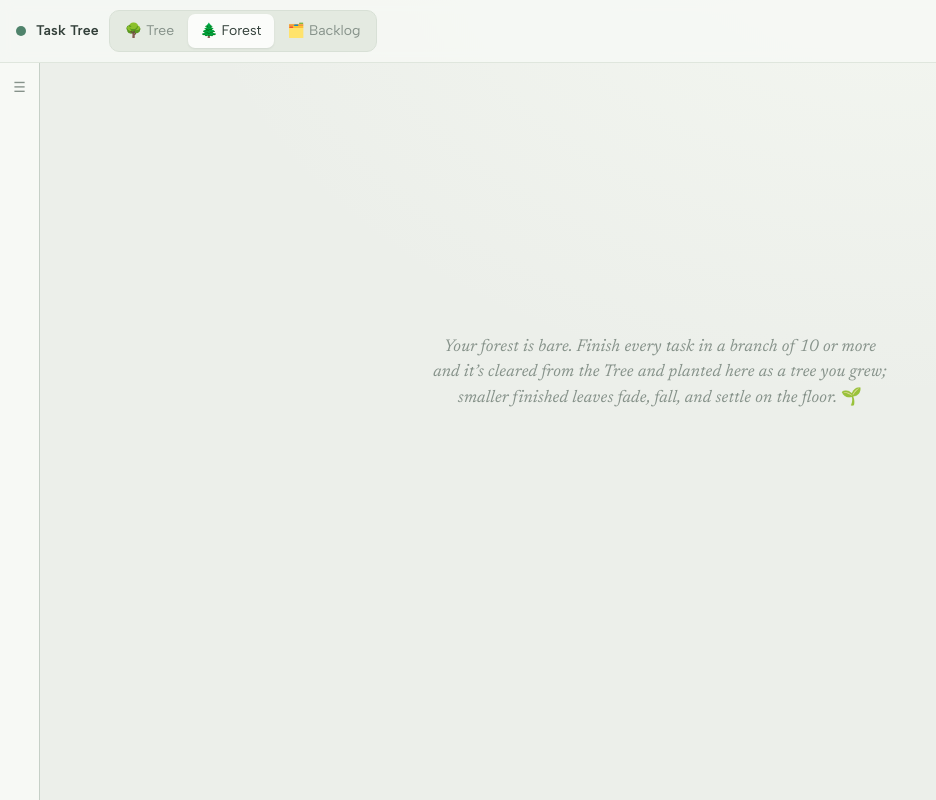
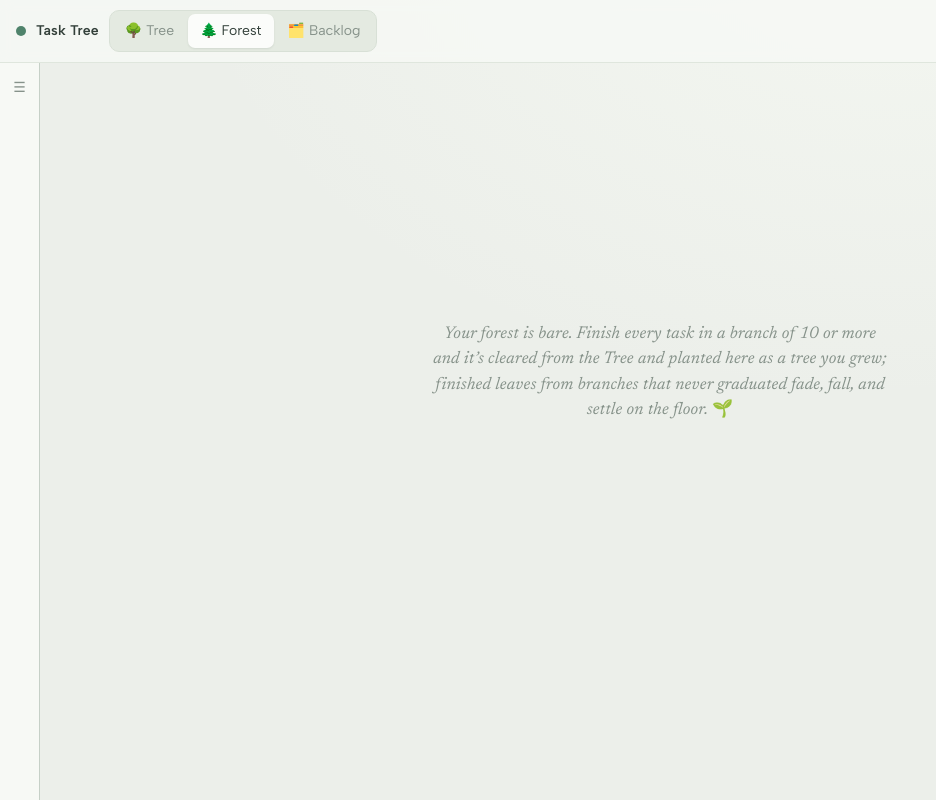
Before and after one commit to nori266/task-tree, a React (Vite) app: page / in a window 1280 px wide. Both pictures are taken after a click on the button "🌲 Forest". Shown: the whole page, without its empty margins (0-936 px from the left). Built offline with nearby package versions, Linux system fonts and the light colour scheme.

Commit message:
feat: replant a branch's shed leaves onto its Forest tree so it grows as big as the work it stands for
The forest floor now holds only orphan leaves, whose branch never graduated.

```diff
--- a/src/task-tree/Forest.jsx
+++ b/src/task-tree/Forest.jsx
@@ -5,9 +5,12 @@ import { jitter } from "./layout.js";
 
 /* The Forest tab: every completed big branch that graduated from the Tree
    grows here as a natural tree, one card each, newest first — and beneath them
-   the floor, where every done leaf that faded and fell off the Tree comes to
-   rest. Leaves whose branch has since graduated bank at the foot of its tree;
-   the rest drift together in a band along the bottom. */
+   the floor, where done leaves that faded and fell off the Tree come to rest.
+
+   A leaf whose branch has since graduated is replanted onto that branch's
+   tree, in autumn tones among its foliage: the work it stands for is part of
+   that achievement, so the tree shows it rather than the ground. The floor is
+   only for orphans — leaves whose branch never graduated. */
 
 const BARK_TOP = "#8C6239";
 const BARK_BOT = "#5E3F26";
@@ -17,14 +20,16 @@ const LITTER_TONES = ["#C9A227", "#B4863B", "#A9772E", "#8E6B3A", "#C08552", "#9
 const LEAF_D = "M0,0 C-5,-4 -5,-11 0,-16 C5,-11 5,-4 0,0 Z";
 const CARD_H = 320;
 const LITTER_CAP = 200; // blobs actually drawn; the true count is always labelled
+const BAND_W = 1000;
+const BAND_DROP = 62;
 
-// A fallen leaf always lands in the same spot, seeded by its own id.
-const litterLeaf = (l, i, spread, drop, minScale, maxScale) => ({
+// A fallen leaf always lands in the same spot on the floor, seeded by its own id.
+const litterLeaf = (l, i) => ({
   key: `${l.id}-${i}`,
-  x: jitter(l.id, 21) * spread,
-  y: (jitter(l.id, 22) + 0.5) * drop,
+  x: jitter(l.id, 21) * BAND_W,
+  y: (jitter(l.id, 22) + 0.5) * BAND_DROP,
   rot: 55 + (jitter(l.id, 23) + 0.5) * 70, // lying near-flat on the ground
-  scale: minScale + (jitter(l.id, 24) + 0.5) * (maxScale - minScale),
+  scale: 0.55 + (jitter(l.id, 24) + 0.5) * 0.5,
   fill: LITTER_TONES[i % LITTER_TONES.length],
 });
 
@@ -41,10 +46,11 @@ function branchPath(b) {
   );
 }
 
-function TreeCard({ achievement, banked, onReturn }) {
+function TreeCard({ achievement, shed, onReturn }) {
+  const shedKey = shed.map((l) => l.id).join(",");
   const { branches, leaves, bbox, size } = useMemo(
-    () => growTree(achievement.tree),
-    [achievement]
+    () => growTree(achievement.tree, shed),
+    [achievement, shedKey] // eslint-disable-line react-hooks/exhaustive-deps
   );
   const gid = `bark-${achievement.id}`;
   const pad = 18;
@@ -58,8 +64,6 @@ function TreeCard({ achievement, banked, onReturn }) {
   // markdown of every completed task in the branch (stored at graduation;
   // recomputed for trees planted before it was stored)
   const md = achievement.md ?? toMarkdown([achievement.tree]);
-  // leaves shed before graduation were real tasks too, so they count
-  const total = size + (achievement.shed ?? 0);
   const [copied, setCopied] = useState(false);
   const copy = async () => {
     try {
@@ -80,19 +84,6 @@ function TreeCard({ achievement, banked, onReturn }) {
         </defs>
         {/* ground shadow at the trunk base */}
         <ellipse cx={0} cy={2} rx={groundR} ry={groundR * 0.22} className="ff-ground" />
-        {/* leaves this branch shed while it was still growing, banked at its foot */}
-        {banked.slice(-60).map((l, i) => {
-          const b = litterLeaf(l, i, groundR * 1.9, 14, 0.45, 0.8);
-          return (
-            <path
-              key={b.key}
-              d={LEAF_D}
-              className="ff-litterleaf"
-              fill={b.fill}
-              transform={`translate(${b.x},${b.y + 2}) rotate(${b.rot}) scale(${b.scale})`}
-            />
-          );
-        })}
         {ordered.map((b, i) => (
           <g key={i}>
             <path d={branchPath(b)} fill={`url(#${gid})`} className="ff-branch" />
@@ -100,21 +91,25 @@ function TreeCard({ achievement, banked, onReturn }) {
             <circle cx={b.x1} cy={b.y1} r={b.w1 / 2} fill={`url(#${gid})`} className="ff-branch" />
           </g>
         ))}
-        {leaves.map((l, i) => (
+        {leaves.map((l, i) => {
+          const tones = l.shed ? LITTER_TONES : LEAF_TONES;
+          return (
             <path
               key={i}
               d={LEAF_D}
-            className="ff-leaf"
-            fill={LEAF_TONES[l.tone % LEAF_TONES.length]}
+              className={l.shed ? "ff-leaf ff-leaf-shed" : "ff-leaf"}
+              fill={tones[l.tone % tones.length]}
               transform={`translate(${l.x},${l.y}) rotate(${l.rot}) scale(${l.r / 16})`}
               style={{ animationDelay: `${(i % 12) * 0.05}s` }}
             />
-        ))}
+          );
+        })}
       </svg>
       <figcaption className="ff-cap">
         <span className="ff-title">{achievement.title || "Untitled branch"}</span>
+        {/* the shed leaves are back on the tree, so `size` already counts them */}
         <span className="ff-meta">
-          🌿 {total} tasks{achievement.shed ? ` · ${achievement.shed} shed as leaves` : ""} · {when}
+          🌿 {size} tasks{shed.length ? ` · ${shed.length} of them shed as leaves` : ""} · {when}
         </span>
         <div className="ff-cardactions">
           <button className="ff-copy" onClick={copy} title="Copy the completed tasks as markdown">
@@ -133,7 +128,7 @@ function TreeCard({ achievement, banked, onReturn }) {
   );
 }
 
-/* Every fallen leaf that has no graduated tree to bank against, drifted
+/* Every fallen leaf with no graduated tree to be replanted on, drifted
    together along the bottom of the tab. */
 function LitterBand({ items }) {
   const shown = items.slice(-LITTER_CAP);
@@ -147,7 +142,7 @@ function LitterBand({ items }) {
         height={88}
       >
         {shown.map((l, i) => {
-          const b = litterLeaf(l, i, 1000, 62, 0.55, 1.05);
+          const b = litterLeaf(l, i);
           return (
             <path
               key={b.key}
@@ -168,13 +163,13 @@ function LitterBand({ items }) {
 }
 
 export default function Forest({ achievements, litter = [], onReturn }) {
-  // a leaf banks against the deepest ancestor that has a tree here; whatever is
-  // left over has no tree to belong to and joins the drift
-  const bankedBy = new Map(achievements.map((a) => [a.id, []]));
+  // a leaf is replanted on the deepest ancestor that has a tree here; whatever
+  // is left over has no tree to belong to and joins the drift on the floor
+  const shedBy = new Map(achievements.map((a) => [a.id, []]));
   const drift = [];
   for (const l of litter) {
-    const owner = (l.ancestorIds ?? []).filter((id) => bankedBy.has(id)).pop();
-    if (owner) bankedBy.get(owner).push(l);
+    const owner = (l.ancestorIds ?? []).filter((id) => shedBy.has(id)).pop();
+    if (owner) shedBy.get(owner).push(l);
     else drift.push(l);
   }
 
@@ -182,8 +177,8 @@ export default function Forest({ achievements, litter = [], onReturn }) {
     return (
       <div className="ff-empty">
         Your forest is bare. Finish every task in a branch of 10 or more and it’s
-        cleared from the Tree and planted here as a tree you grew; smaller finished
-        leaves fade, fall, and settle on the floor. 🌱
+        cleared from the Tree and planted here as a tree you grew; finished leaves
+        from branches that never graduated fade, fall, and settle on the floor. 🌱
       </div>
     );
   }
@@ -194,7 +189,7 @@ export default function Forest({ achievements, litter = [], onReturn }) {
           <TreeCard
             key={a.id}
             achievement={a}
-            banked={bankedBy.get(a.id) ?? []}
+            shed={shedBy.get(a.id) ?? []}
             onReturn={onReturn}
           />
         ))}
--- a/src/task-tree/forest.js
+++ b/src/task-tree/forest.js
@@ -6,12 +6,47 @@ import { hashInt, rand, jitter } from "./hash.js";
    splits off into its children, and leaf tasks sprout foliage at the tips.
    Pure geometry — returns branch segments (tapered), leaf blobs and a bbox;
    Forest.jsx turns those into SVG and fits them to each card.
-   Seeded by node id, so a given achievement always grows the exact same tree. */
+   Seeded by node id, so a given achievement always grows the exact same tree.
 
-export function growTree(root) {
+   `shed` are the branch's fallen leaves: they left the subtree before it
+   graduated, so they're replanted onto it here rather than lying on the floor. */
+
+/* Each fallen leaf goes back under the deepest ancestor still in the subtree
+   (the root, if its own parent fell too) and is marked `shed`, so it grows its
+   own twig and its foliage can be tinted apart from the leaves that never
+   fell. Without this the grown tree would be smaller than the work it stands
+   for, since applyFall removed those nodes weeks before graduation. */
+function replant(root, shed) {
+  if (!shed.length) return root;
+  const present = new Set();
+  const index = (n) => {
+    present.add(n.id);
+    (n.children || []).forEach(index);
+  };
+  index(root);
+
+  const extra = new Map(); // parent id -> replanted leaf nodes
+  for (const l of shed) {
+    const anc = (l.ancestorIds || []).filter((id) => present.has(id));
+    const parent = anc.length ? anc[anc.length - 1] : root.id;
+    const kids = extra.get(parent) || [];
+    kids.push({ id: l.id, title: l.title, shed: true, children: [] });
+    extra.set(parent, kids);
+  }
+
+  const graft = (n) => {
+    const kids = (n.children || []).map(graft);
+    const added = extra.get(n.id);
+    return { ...n, children: added ? [...kids, ...added] : kids };
+  };
+  return graft(root);
+}
+
+export function growTree(root, shed = []) {
+  const tree = replant(root, shed);
   const branches = []; // {x1,y1,x2,y2,w1,w2,depth}
-  const leaves = []; // {x,y,r,rot,tone}
-  const size = countNodes(root.children);
+  const leaves = []; // {x,y,r,rot,tone,shed}
+  const size = countNodes(tree.children);
   const TRUNK_LEN = 92;
   const TRUNK_W = Math.min(22, 9 + Math.sqrt(size) * 1.7);
 
@@ -32,6 +67,7 @@ export function growTree(root) {
           r: 7 + rand(node.id, i * 3 + 3) * 5,
           rot: jitter(node.id, i * 3 + 4) * 90,
           tone: hashInt(node.id, i),
+          shed: !!node.shed,
         });
       }
       return;
@@ -48,7 +84,7 @@ export function growTree(root) {
     });
   };
 
-  grow(root, 0, 0, -Math.PI / 2, TRUNK_LEN, TRUNK_W, 0);
+  grow(tree, 0, 0, -Math.PI / 2, TRUNK_LEN, TRUNK_W, 0);
 
   let minX = 0, maxX = 0, minY = 0, maxY = 0;
   const stretch = (x, y, m) => {
--- a/src/task-tree/task-tree.css
+++ b/src/task-tree/task-tree.css
@@ -593,6 +593,9 @@
   animation: ff-leaf-in .5s cubic-bezier(.34,1.56,.64,1) both;
 }
 @keyframes ff-leaf-in { from { opacity: 0; } to { opacity: 1; } }
+/* a leaf that fell before the branch graduated, replanted on its tree in
+   autumn tones: part of the achievement, but visibly older growth */
+.ff-leaf-shed { opacity: .88; }
 .ff-cap {
   display: flex; flex-direction: column; align-items: center; gap: 2px;
   margin-top: 6px; text-align: center;
```
Also changed, not shown: src/task-tree/leaffall.js (+5 -3 lines), 2 other files (tests, documents, lock files or other folders). Lines whose indentation alone changed are shown as unchanged.
